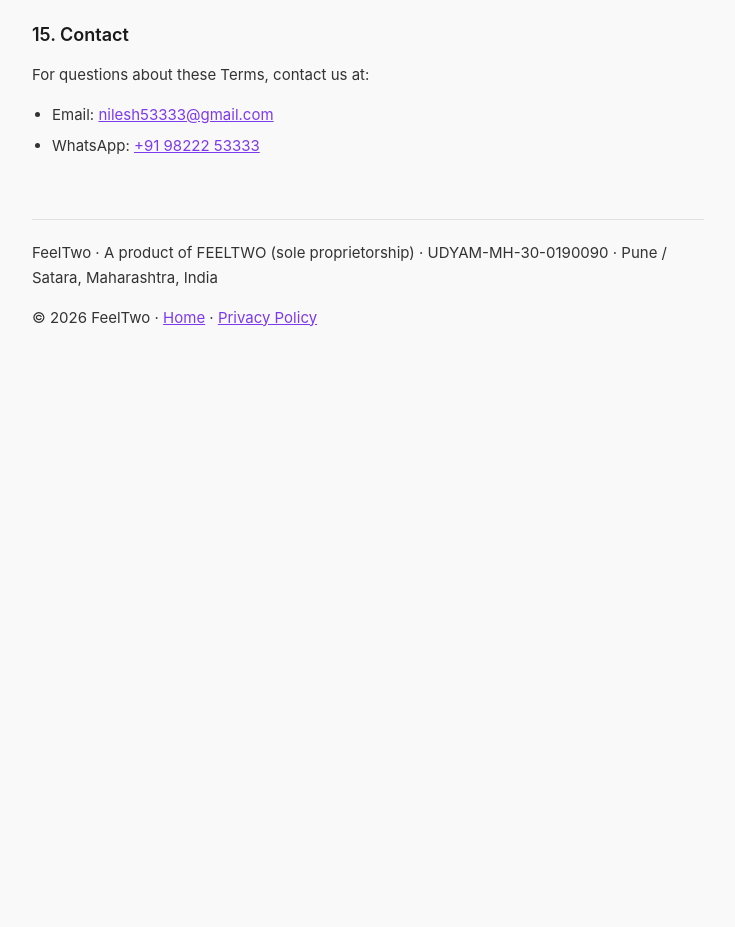
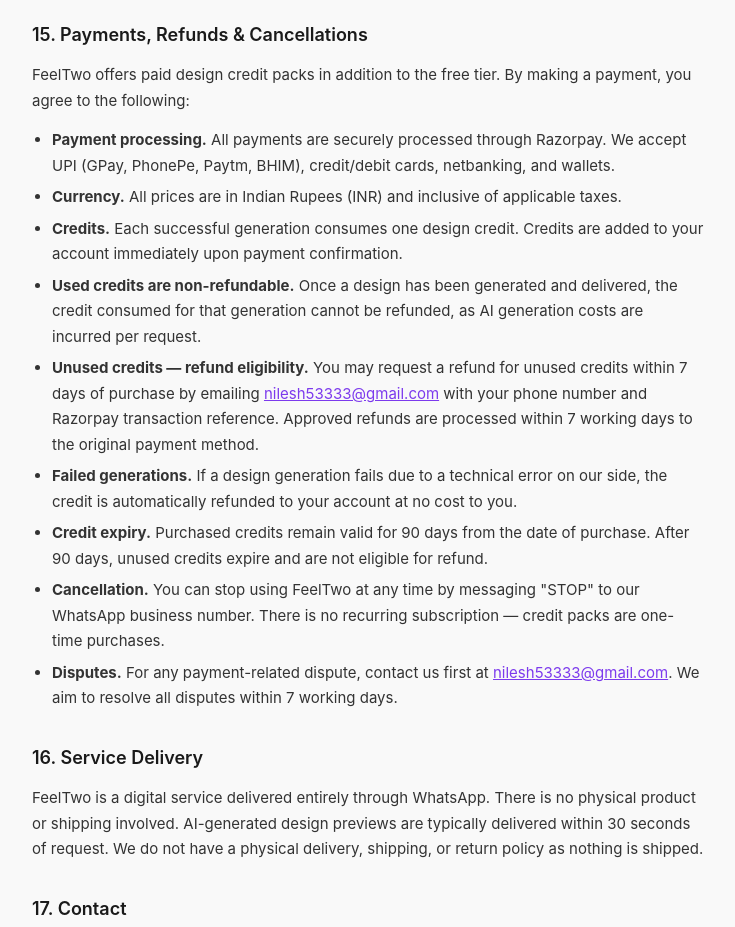
Before and after one commit to nilesh53333-max/feeltwo-, a plain HTML site: page terms.html in a window 1280 px wide. Shown: the part 2740-3667 px from the top of the page, without its empty margins (272-1007 px from the left). Before the commit the page ends 3132 px from the top, so only its background shows below. Drawn offline with Linux system fonts and the light colour scheme.

Commit message:
Update terms.html

```diff
--- a/terms.html
+++ b/terms.html
@@ -97,7 +97,24 @@
   <h2>14. Governing Law</h2>
   <p>These terms are governed by the laws of India. Any disputes shall be resolved in the courts of Pune, Maharashtra, India.</p>
 
-  <h2>15. Contact</h2>
+  <h2 id="refunds">15. Payments, Refunds & Cancellations</h2>
+  <p>FeelTwo offers paid design credit packs in addition to the free tier. By making a payment, you agree to the following:</p>
+  <ul>
+    <li><strong>Payment processing.</strong> All payments are securely processed through Razorpay. We accept UPI (GPay, PhonePe, Paytm, BHIM), credit/debit cards, netbanking, and wallets.</li>
+    <li><strong>Currency.</strong> All prices are in Indian Rupees (INR) and inclusive of applicable taxes.</li>
+    <li><strong>Credits.</strong> Each successful generation consumes one design credit. Credits are added to your account immediately upon payment confirmation.</li>
+    <li><strong>Used credits are non-refundable.</strong> Once a design has been generated and delivered, the credit consumed for that generation cannot be refunded, as AI generation costs are incurred per request.</li>
+    <li><strong>Unused credits — refund eligibility.</strong> You may request a refund for unused credits within 7 days of purchase by emailing <a href="mailto:nilesh53333@gmail.com">nilesh53333@gmail.com</a> with your phone number and Razorpay transaction reference. Approved refunds are processed within 7 working days to the original payment method.</li>
+    <li><strong>Failed generations.</strong> If a design generation fails due to a technical error on our side, the credit is automatically refunded to your account at no cost to you.</li>
+    <li><strong>Credit expiry.</strong> Purchased credits remain valid for 90 days from the date of purchase. After 90 days, unused credits expire and are not eligible for refund.</li>
+    <li><strong>Cancellation.</strong> You can stop using FeelTwo at any time by messaging "STOP" to our WhatsApp business number. There is no recurring subscription — credit packs are one-time purchases.</li>
+    <li><strong>Disputes.</strong> For any payment-related dispute, contact us first at <a href="mailto:nilesh53333@gmail.com">nilesh53333@gmail.com</a>. We aim to resolve all disputes within 7 working days.</li>
+  </ul>
+
+  <h2>16. Service Delivery</h2>
+  <p>FeelTwo is a digital service delivered entirely through WhatsApp. There is no physical product or shipping involved. AI-generated design previews are typically delivered within 30 seconds of request. We do not have a physical delivery, shipping, or return policy as nothing is shipped.</p>
+
+  <h2>17. Contact</h2>
   <p>For questions about these Terms, contact us at:</p>
   <ul>
     <li>Email: <a href="mailto:nilesh53333@gmail.com">nilesh53333@gmail.com</a></li>
```
